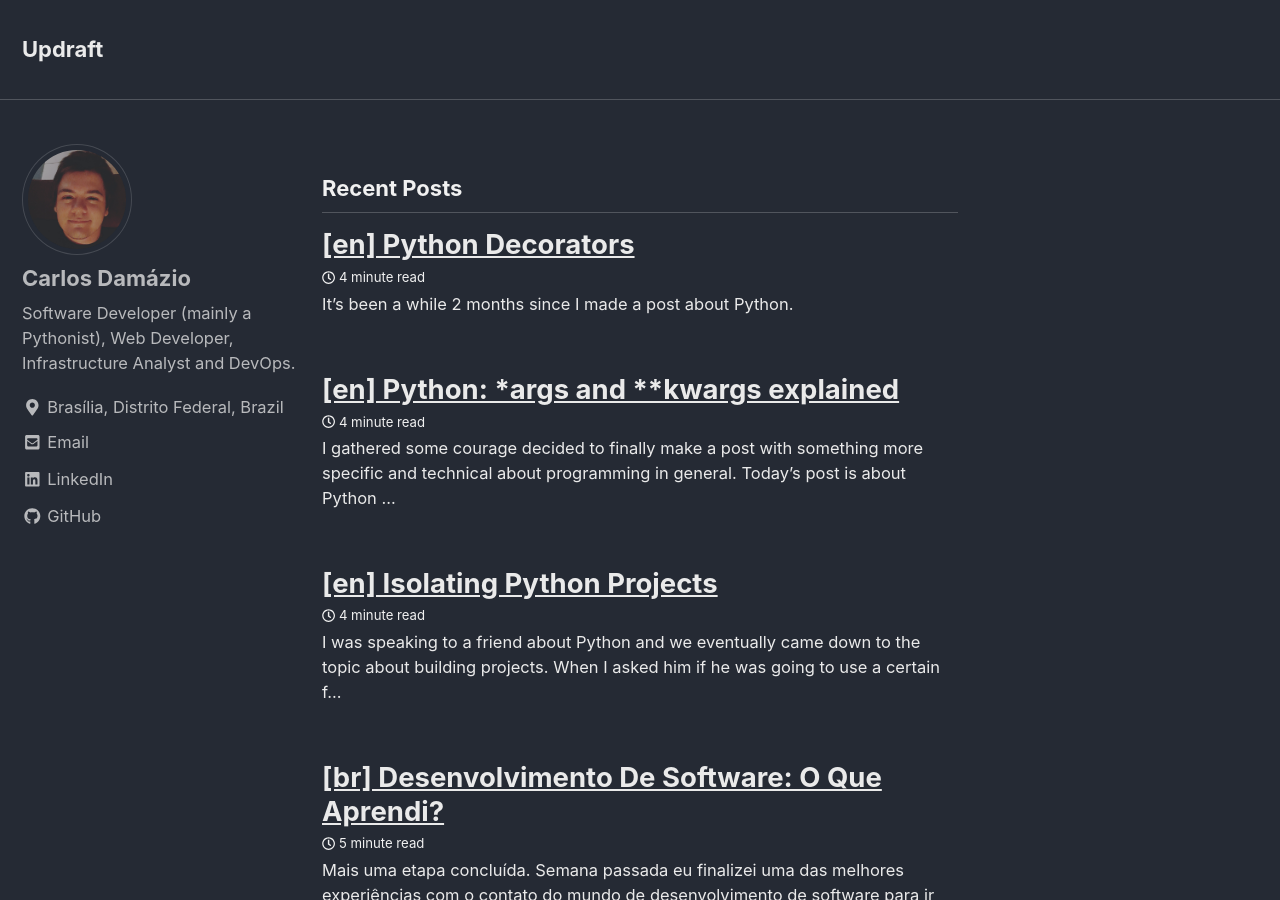
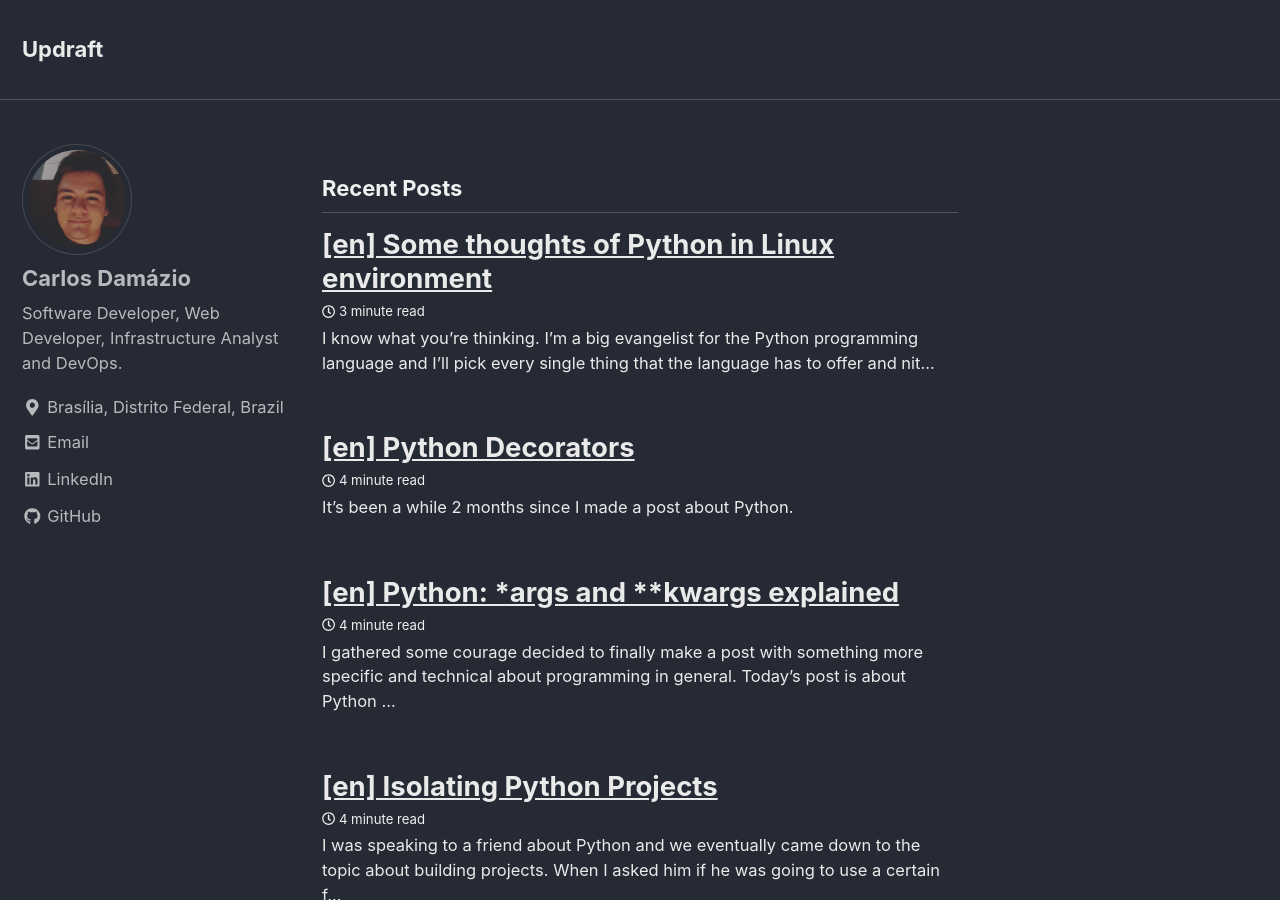
Before and after one commit to carlosdamazio/carlosdamazio.github.io, a Jekyll site: the page built from index.html, in a window 1280 px wide and 900 px high. Built offline with Jekyll 4.4.1, drawn with Linux system fonts in a browser that asks for light colours; nearby versions of some CDN libraries; the list of posts is cut into pages by our own code; part of the change alters nothing that is shown; some of the changed text lies outside the part shown.

Commit message:
new post.

```diff
--- a/_config.yml
+++ b/_config.yml
@@ -92,7 +92,7 @@ analytics:
 author:
   name             : "Carlos Damázio"
   avatar           : "/assets/images/avatar.jpg"
-  bio              : "Software Developer (mainly a Pythonist), Web Developer, Infrastructure Analyst and DevOps."
+  bio              : "Software Developer, Web Developer, Infrastructure Analyst and DevOps."
   location         : "Brasília, Distrito Federal, Brazil"
   email            : "carlos.edamazio@gmail.com"
   uri              :
--- /dev/null
+++ b/_posts/2018-07-18-[EN]-Some thoughts of-Python in-Linux environment.md
@@ -0,0 +1,95 @@
+I know what you're thinking. I'm a big evangelist for the Python programming
+language and I'll pick every single thing that the language has to offer
+and nitpick others for their flaws.
+
+![Imnoteven](https://media.giphy.com/media/xT0xeIlVtsY2kiaMXC/giphy.gif)
+
+Nope, I have a stack of my own on my
+toolbox and Python happens to be one of my tools (as Go, JS [and it's ecossystem],
+C...). But I don't care, because all that matters the most to me is to talk
+about my craft, my tools and help other people. And this is one of those days
+to post something that I find useful.
+
+Today is the day to talk about Linux and how you can handle it's
+environment into Python regarding files, directories and permissions
+(hence, sudo calls). But before jumping directly into it, let's talk
+about this Python module called **Subprocess**.
+
+## What is it? How and why is it related to Linux administration anyway?
+
+Subprocess is a Python module which can spawn processes, run system commands
+and parse arguments ~~(I answered 3 questions in a row, moving on)~~.
+
+*What if I said that you can automate system tasks and develop software that interacts with
+it's environment? For experienced developers it's like "Really? Big deal." but to
+novices is like "Geez, programming is really like painting".*
+
+But really, it is a big deal to know that Python could be as powerful as shell scripting
+manually. Mind if you try something like this:
+
+{% highlight python %}
+# example_sys.py
+import subprocess
+
+out = subprocess.run(["ls", "-lha", "nope_nopedity_nope"], capture_output=True)
+
+print(out)
+'''
+Outputs: CompletedProcess(args=['ls', '-lha', 'nonono'], returncode=2,
+         stdout=b'', stderr=b"ls: cannot access 'nonono': No such file or directory\n")
+'''
+
+print(out.returncode)
+'''
+Outputs: 2
+'''
+
+print(out.stderr)
+'''
+Outputs: b"ls: cannot access 'nonono': No such file or directory\n"
+'''
+
+subprocess.run(["mkdir", "nope_nopedity_nope"])\
+if subprocess.run(["ls", "-lha", "nope_nopedity_nope"]).returncode != 0 else None
+{% endhighlight %}
+
+If you're familiar with shell scripting or such, you might know a bit about return codes
+and output streams. You're basically automating basic everyday Linux command-line into
+your code. You can create conditional statements based on those commands!
+
+![Imnoteven](https://media.giphy.com/media/oYtVHSxngR3lC/giphy.gif)
+
+Basically, even if you didn't know that Python is basically a language with the main
+implementation made in C programming language (CPython) which is shipped in most Linux distros,
+you'd get a pretty good idea where it's coming from. Now, let me show you a problem.
+
+## Handling directories, files and permissions
+
+I faced a problem few weeks ago regarding handling files within Linux environment, and
+most of them are Ansible's configuration files. I wanted to create a simple inventory
+based on groups and hosts within a Django module (which I'm doing) to automate Ansible on web environment
+without importing wrappers and creating classes.
+
+It's pretty straight forward, right? Just open the file with the statement "with" and
+etcetera. But what happens if the file is owned by some other user? What if it's owned by **root**
+and the group **root**? When you run a Python script, it's still being ran by your own user which, even though it's in
+the **sudoers**, it's still need to be promped a password, and an application which requires to enter
+the sudo password every once in a while it's no good.
+
+I looked for solutions, people were storing their sudo passwords in environment variables and calling
+with os.environ['SUDO_PASSWORD'] or storing their passwords within the code were totally insecure! We need
+a proper implementation which we can find a middle ground of
+secure but unpractical for testing to insecure.
+
+Humberto, who's an awesome developer, gave me a light
+(you should check his [blog](https://humberto.io/blog/)). And it was simple, since I was just testing my code and it won't be on production anyway:
+
+- Create a new-group where only the owner of the file and the user running the script are the participants;
+- Change the group of the directories and files that are being targeted on the script;
+
+This solution should be temporary and only for testing purposes, because extending root priviledges can be
+harmful for the system and it's security. But in production, it's adviced to tackle this problem with the
+complete solution described by a user in [here](https://askubuntu.com/a/155827), which I've liked it
+~~but the os.system()? Not so much~~!
+
+And see you next time, folks!
```
